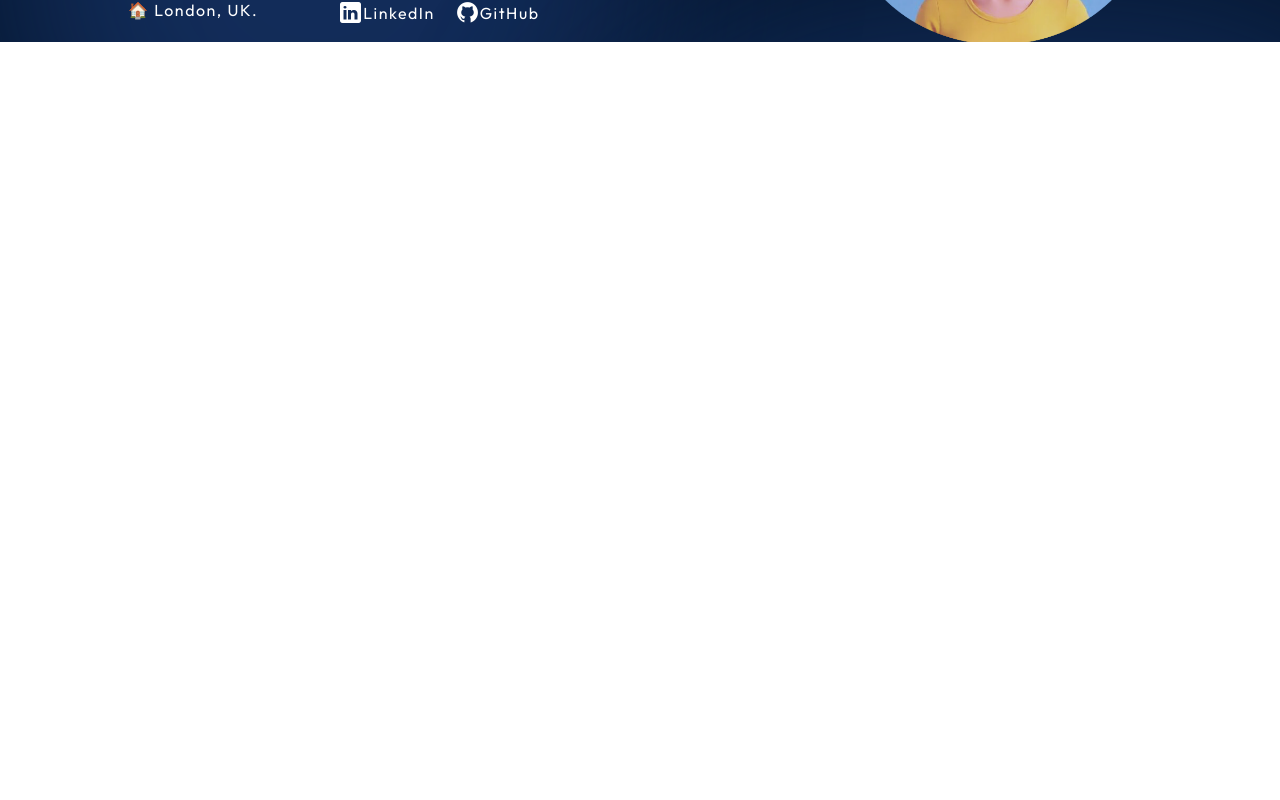
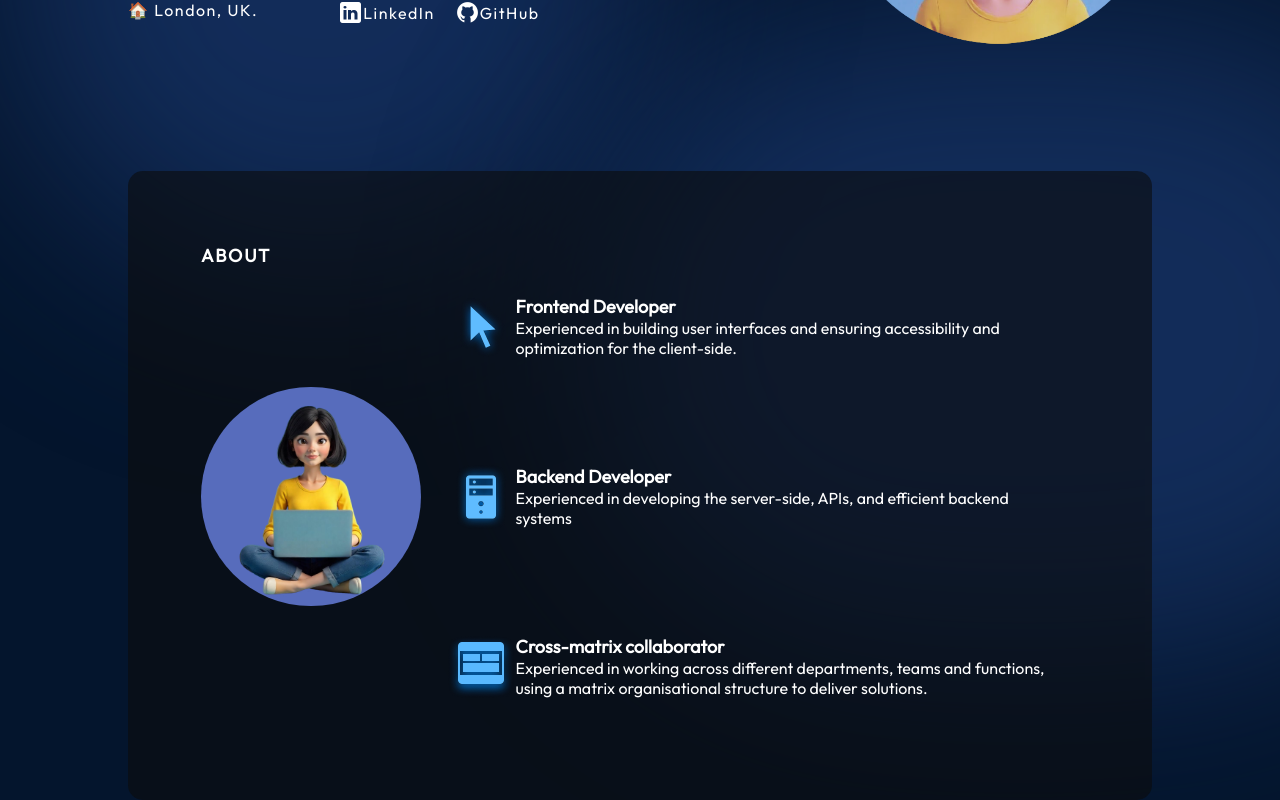
Before and after one commit to ZeroSibe/react_portfolio, a React (Vite) app: page / in a window 1280 px wide. Shown: the part 366-1166 px from the top of the page. Before the commit the page ends 800 px from the top, so only its background shows below. Built offline with nearby package versions, Linux system fonts and the light colour scheme.

Commit message:
about section created

```diff
--- a/src/App.tsx
+++ b/src/App.tsx
@@ -1,4 +1,5 @@
 import styles from "./App.module.css";
+import { About } from "./components/About/About";
 import { Hero } from "./components/Hero/Hero";
 import { Navbar } from "./components/NavBar/Navbar";
 
@@ -7,6 +8,7 @@ function App() {
     <div className={styles.App}>
       <Navbar />
       <Hero />
+      <About />
     </div>
   );
 }
--- /dev/null
+++ b/src/components/About/About.module.css
@@ -0,0 +1,90 @@
+@import "../../vars.css";
+
+.container {
+  position: relative;
+  background-color: #0c0c0c99;
+  border-radius: 15px;
+  padding: 73px;
+  margin-top: 129px;
+  z-index: 1;
+  margin-left: 10%;
+  margin-right: 10%;
+}
+
+.title {
+  color: var(--colour-text);
+  font-size: 18px;
+  font-weight: 700;
+  letter-spacing: 1.75px;
+  text-transform: uppercase;
+}
+
+.content {
+  display: flex;
+  flex-direction: row;
+  align-items: center;
+}
+
+.aboutImage {
+  width: 25%;
+  background-color: var(--colour-primary);
+  border-radius: 50%;
+}
+
+.aboutItems {
+  color: var(--colour-text);
+  display: flex;
+  flex-direction: column;
+  gap: 50px;
+}
+
+.aboutItem {
+  list-style: none;
+  display: flex;
+  flex-direction: row;
+  align-items: center;
+  border-radius: 20px;
+  padding: 25px;
+  background-image: linear-gradient(
+    90deg,
+    rgba(165, 215, 232, 0.42) 0%,
+    rgba(255, 255, 255, 0) 100%
+  );
+  background-size: 0 100%;
+  background-repeat: no-repeat;
+  transition: 0.4s;
+}
+
+.aboutItem:hover {
+  background-size: 100% 100%;
+}
+
+.aboutItem h3 {
+  font-size: 18px;
+  font-weight: 600px;
+}
+
+.aboutItem p {
+  font-size: 16px;
+}
+
+@media screen and (max-width: 830px) {
+  .container {
+    background-color: transparent;
+    padding-left: 0;
+    padding-right: 0;
+  }
+  .content {
+    flex-direction: column;
+  }
+  .aboutImage {
+    display: none;
+  }
+  .aboutItems {
+    margin-top: 29px;
+  }
+  .aboutItem {
+    padding-left: 0;
+    padding-right: 0;
+  }
+}
--- /dev/null
+++ b/src/components/About/About.tsx
@@ -0,0 +1,51 @@
+import { getImageUrl } from "../../utils";
+import styles from "./About.module.css";
+
+export const About = () => {
+  return (
+    <section className={styles.container} id="about">
+      <h2 className={styles.title}>About</h2>
+      <div className={styles.content}>
+        <img
+          src={getImageUrl("about/girlLaptop.png")}
+          alt="software developer sitting with a laptop"
+          className={styles.aboutImage}
+        />
+
+        <ul className={styles.aboutItems}>
+          <li className={styles.aboutItem}>
+            <img src={getImageUrl("about/cursorIcon.png")} alt="cursor icon" />
+            <div className={styles.aboutItemText}>
+              <h3>Frontend Developer</h3>
+              <p>
+                Experienced in building user interfaces and ensuring
+                accessibility and optimization for the client-side.
+              </p>
+            </div>
+          </li>
+          <li className={styles.aboutItem}>
+            <img src={getImageUrl("about/serverIcon.png")} alt="cursor icon" />
+            <div className={styles.aboutItemText}>
+              <h3>Backend Developer</h3>
+              <p>
+                Experienced in developing the server-side, APIs, and efficient
+                backend systems
+              </p>
+            </div>
+          </li>
+          <li className={styles.aboutItem}>
+            <img src={getImageUrl("about/matrixIcon.png")} alt="matrix icon" />
+            <div className={styles.aboutItemText}>
+              <h3>Cross-matrix collaborator</h3>
+              <p>
+                Experienced in working across different departments, teams and
+                functions, using a matrix organisational structure to deliver
+                solutions.
+              </p>
+            </div>
+          </li>
+        </ul>
+      </div>
+    </section>
+  );
+};
```
